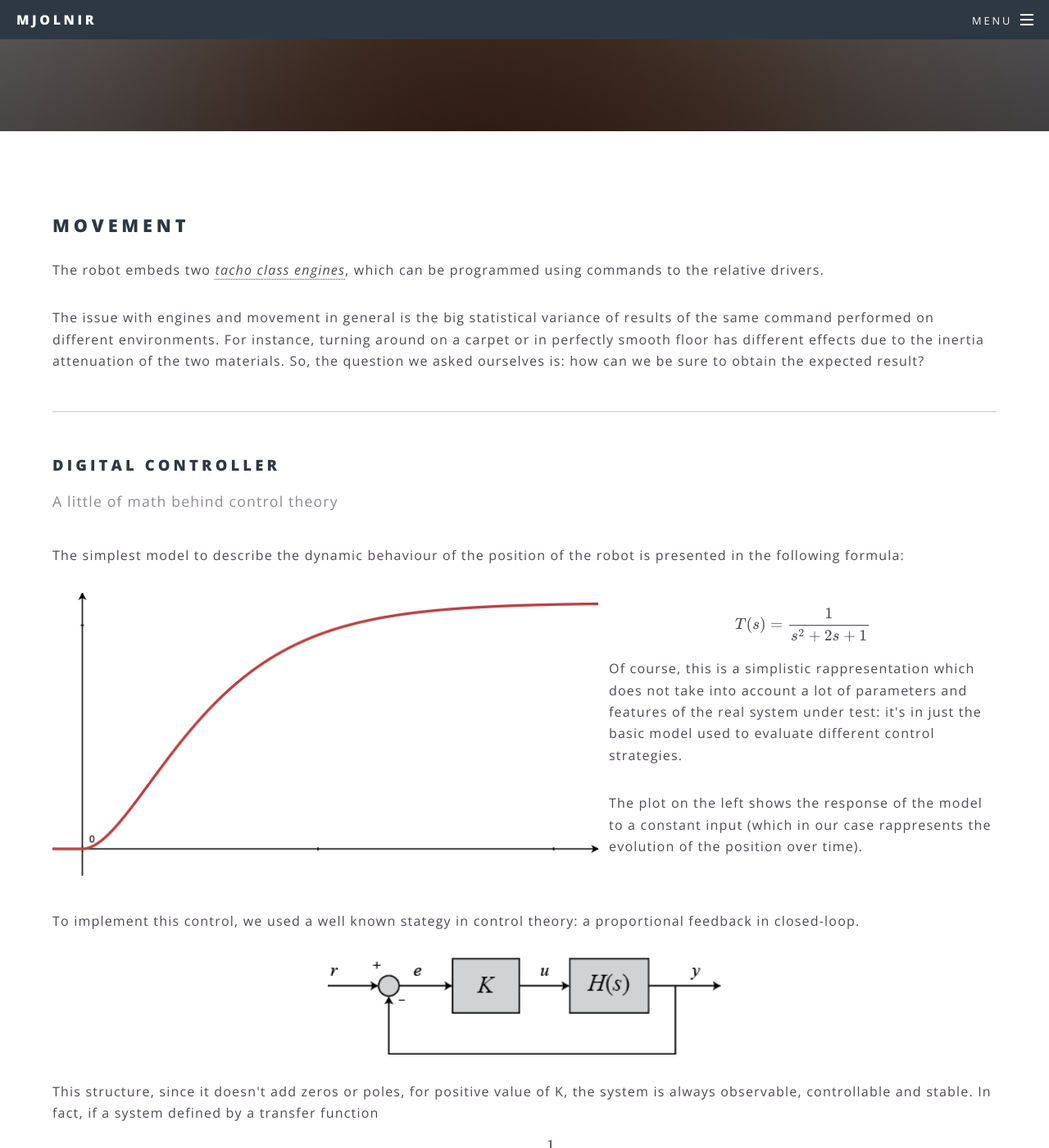
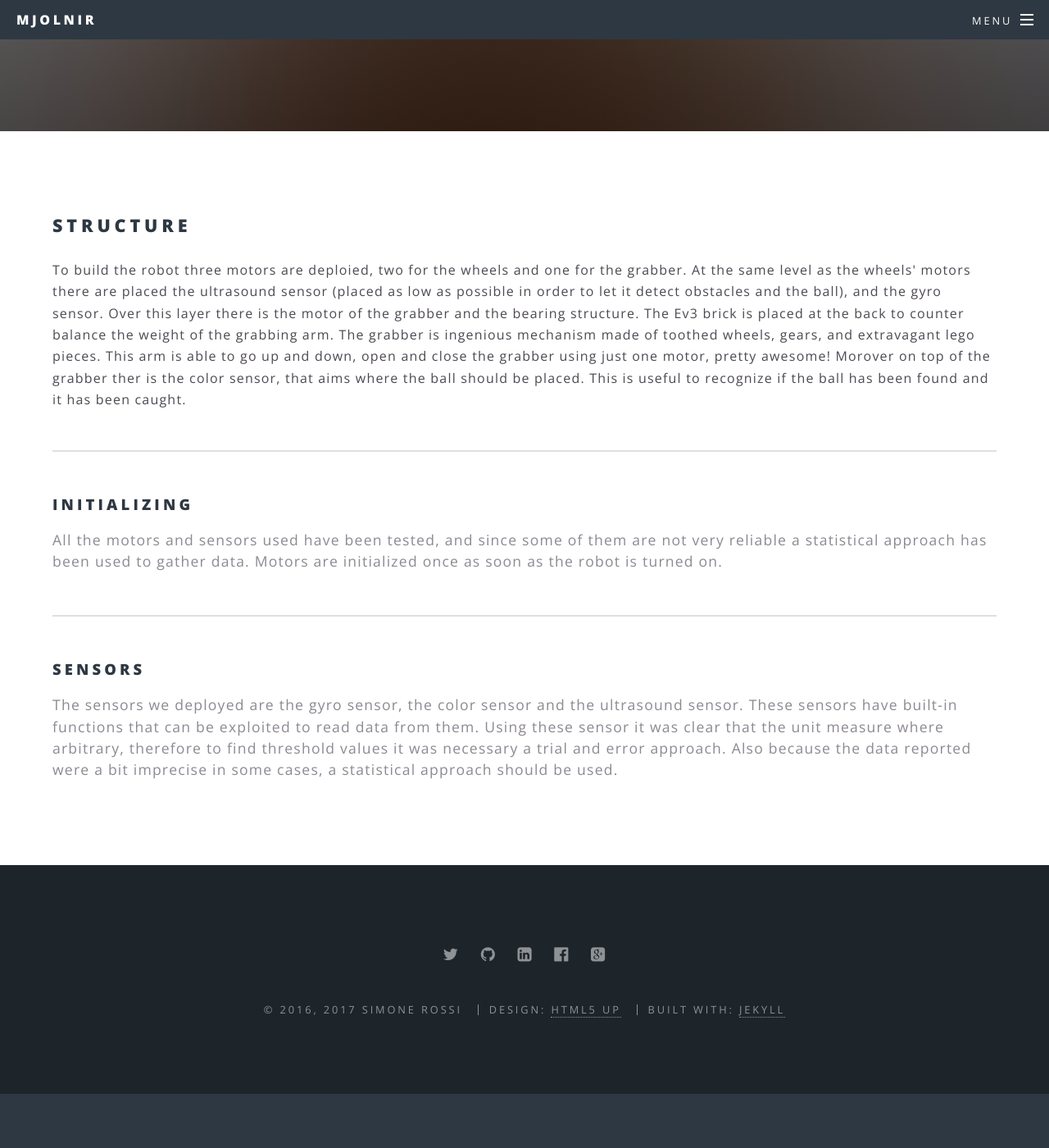
Before and after one commit to srossi93/ev3_robot, a Jekyll site: the page built from docs/architecture.html, in a window 1280 px wide and 1400 px high, scrolled down 233 px. Shown: the whole window at 82% size. Built offline with Jekyll 4.4.1, drawn with Linux system fonts in a browser that asks for light colours; formulas are drawn with MathJax 3; after the commit the page ends 1567 px from its top, so only the background shows below that; some of the changed text lies outside the part shown.

Commit message:
architecture

```diff
--- a/docs/architecture.html
+++ b/docs/architecture.html
@@ -1,51 +1,27 @@
 ---
 layout: page
-title: Movement
-subtitle: How can we make the robot move? How can we be sure about its accuracy?
+title: Architecture
+subtitle: The structure of the robot
 ---
 			<section>
-				<h2>Movement</h2>
-        <p>The robot embeds two <em><a href="http://www.ev3dev.org/docs/drivers/tacho-motor-class/">tacho class engines</a></em>,
-          which can be programmed using commands to the relative drivers. </p>
-        <p>The issue with engines and movement in general is the big statistical variance
-          of results of the same command performed on different environments. For instance,
-          turning around on a carpet or in perfectly smooth floor has different effects due
-          to the inertia attenuation of the two materials. So, the question we asked ourselves
-          is: how can we be sure to obtain the expected result?
-        </p>
+				<h2>Structure</h2>
+        <p> To build the robot three motors are deploied, two for the wheels and one for the grabber.
+At the same level as the wheels' motors there are placed the ultrasound sensor (placed as low as possible in order to let it detect obstacles and the ball), and the gyro sensor.
+Over this layer there is the motor of the grabber and the bearing structure.
+The Ev3 brick is placed at the back to counter balance the weight of the grabbing arm.
+The grabber is ingenious mechanism made of toothed wheels, gears, and extravagant lego pieces. This arm is able to go up and down, open and close the grabber using just one motor, pretty awesome!
+Morover on top of the grabber ther is the color sensor, that aims where the ball should be placed. This is useful to recognize if the ball has been found and it has been caught. </p>
+
 				<hr />
 				<header>
-					<h3>Digital controller</h3>
-					<p>A little of math behind control theory</p>
+					<h3>Initializing</h3>
+					<p>All the motors and sensors used have been tested, and since some of them are not very reliable a statistical approach has been used to gather data.
+Motors are initialized once as soon as the robot is turned on.</p>
 				</header>
-				<p>The simplest model to describe the dynamic behaviour of the position of
-          the robot is presented in the following formula:</p>
-          <div class="box alt">
-            <div class="row uniform 50%">
-          <div class="7u"><span class="image fit"><img src="images/dc_engine.jpg" alt="" /></span></div>
-          <div class="5u"><span class="image fit"> $$ T(s) = \dfrac{1}{s^2+2s+1} $$
-            <p>Of course, this is a simplistic rappresentation which does not take into account a lot
-              of parameters and features of the real system under test: it's in just the basic
-              model used to evaluate different control strategies.</p><p> The plot on the left shows the
-              response of the model to a constant input (which in our case rappresents the evolution of
-              the position over time).
-             </p>
-           </span></div>
-          </div></div>
-          <p>To implement this control, we used a well known stategy in control theory: a proportional
-            feedback in closed-loop.
-            <center><div class="5u"><span class="image fit"><img src="images/closed_loop.png" alt="" /></span></div></center>
-            This structure, since it doesn't add zeros or poles, for positive value of K, the system is always observable,
-            controllable and stable. In fact, if a system defined by a transfer function
-            $$ T(s) = \dfrac{1}{\prod_{i=0} ^ n (s-z_i)} $$
-            using proportional controller, the complete system is stable
-            $$ H(s) = \dfrac{K T(s)}{1+K T(s)} $$
-          </p>
-          <p>In our implemetation, we simply choose K = 1 (i.e. the engine is driven by the error itself).</p>
+				<hr />
+				<header>
+					<h3>Sensors</h3>
+					<p>The sensors we deployed are the gyro sensor,  the color sensor and  the ultrasound sensor. These sensors have built-in functions that can be exploited to read data from them. Using these sensor it was clear that the unit measure where arbitrary, therefore to find threshold values it was necessary a trial and error approach. Also because the data reported were a bit imprecise in some cases, a statistical approach should be used. </p>
+				</header>
 
-				<header>
-					<h4>Implementation</h4>
-					<p>Lorem ipsum dolor sit amet nullam id egestas urna aliquam</p>
-				</header>
-				<p>Nunc lacinia ante nunc ac lobortis. Interdum adipiscing gravida odio porttitor sem non mi integer non faucibus ornare mi ut ante amet placerat aliquet. Volutpat eu sed ante lacinia sapien lorem accumsan varius montes viverra nibh in adipiscing blandit tempus accumsan.</p>
-				<hr />
+			</section>
```
